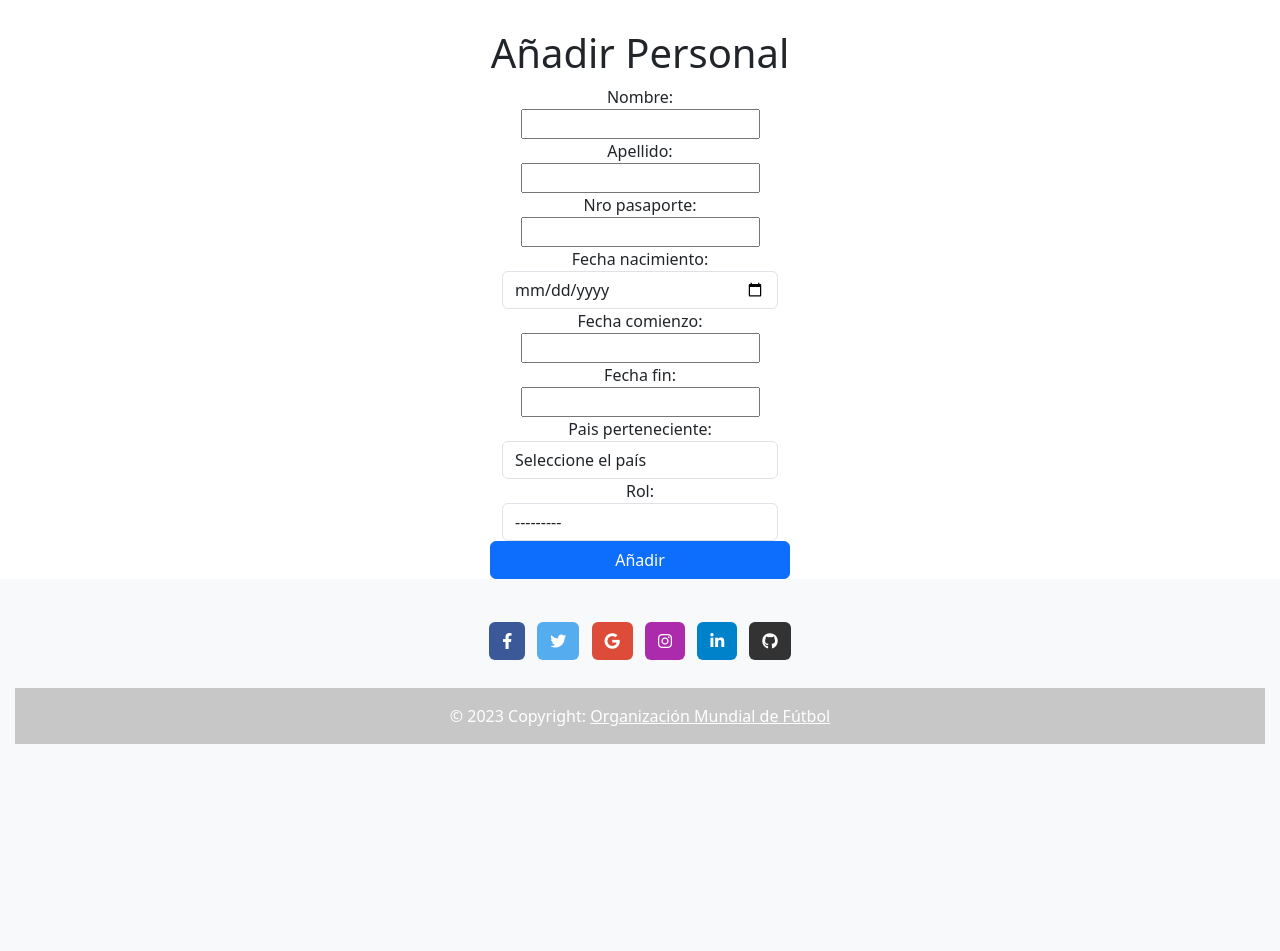
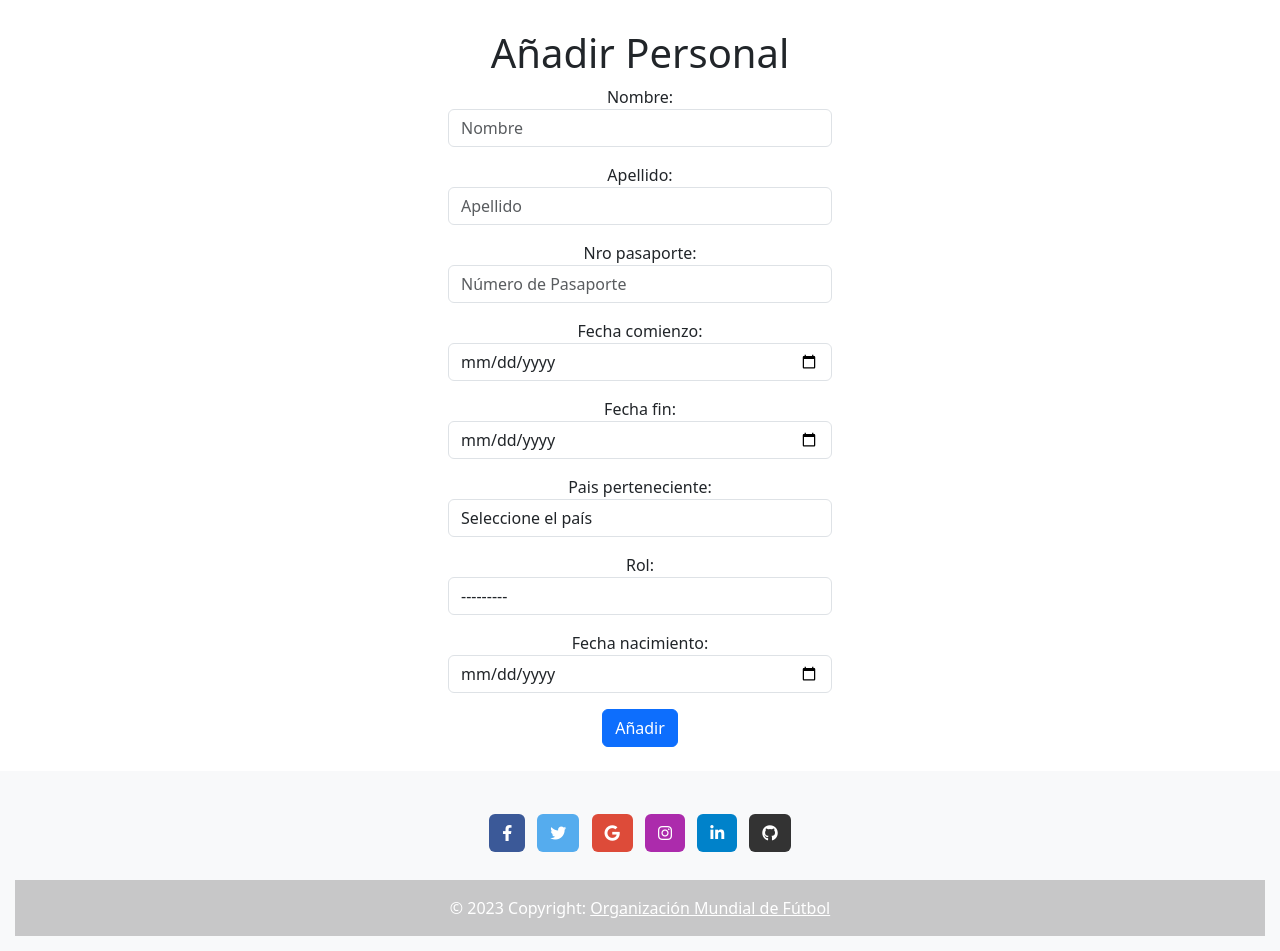
Before and after one commit to 0rellano/Organizacion_Mundial__django, a Django app: page /empleados/crear in a window 1280 px wide. Shown: the part 91-1042 px from the top of the page. Before the commit the page ends 835 px from the top, so only its background shows below. Run offline with Django 4.2, Linux system fonts and the light colour scheme; the visitor is signed in with stand-in values (Sample User, id 1); data that the repository does not hold is empty.

Commit message:
Formulario de crear y editar plantel listo

```diff
--- a/organizacion_mundial/forms.py
+++ b/organizacion_mundial/forms.py
@@ -250,6 +250,36 @@ class EmpleadoForm(forms.ModelForm):
         model = Personal
         fields = '__all__'
 
+    nombre = forms.CharField(
+        max_length=100,
+        widget=forms.TextInput(attrs={
+            'placeholder': 'Nombre',
+            'class': 'form-control',
+        })
+    )
+    apellido = forms.CharField(
+        max_length=100,
+        widget=forms.TextInput(attrs={
+            'placeholder': 'Apellido',
+            'class': 'form-control',
+        })
+    )
+    nro_pasaporte = forms.CharField(
+        max_length=200,
+        widget=forms.TextInput(attrs={
+            'placeholder': 'Número de Pasaporte',
+            'class': 'form-control',
+        })
+    )
+    fecha_comienzo = forms.DateField(
+        widget=DateInput(attrs={'class': 'form-control', 'placeholder': 'Fecha de comienzo'}),
+        input_formats=['%Y-%m-%d'],
+    )
+    fecha_fin = forms.DateField(
+        widget=DateInput(attrs={'class': 'form-control', 'placeholder': 'Fecha de fin'}),
+        input_formats=['%Y-%m-%d'],
+        required=False,  # Indica que el campo no es obligatorio
+    )
     pais_perteneciente = forms.ModelChoiceField(
         queryset=Pais.objects.all(),
         widget=forms.Select(attrs={
@@ -259,7 +289,6 @@ class EmpleadoForm(forms.ModelForm):
         initial=None,  # Establece el valor inicial en None
         empty_label=None,  # Elimina la etiqueta vacía predeterminada
     )
-
     rol = forms.ModelChoiceField(
         queryset=Rol.objects.all(),
         widget=forms.Select(attrs={
@@ -267,7 +296,6 @@ class EmpleadoForm(forms.ModelForm):
             'placeholder': 'Seleccione el rol'
         })
     )
-
     fecha_nacimiento = forms.DateField(
         widget=DateInput(attrs={'class': 'form-control', 'placeholder': 'Seleccione la fecha de nacimiento'}),
         input_formats=['%Y-%m-%d'],
--- a/organizacion_mundial/templates/pais/form_plantel.html
+++ b/organizacion_mundial/templates/pais/form_plantel.html
@@ -4,9 +4,60 @@
 <main class="d-flex flex-column align-items-center text-center mt-5">
     <br><br><br>
     <h1>Añadir Personal</h1>
-    <form method="post"  class="row" style="max-width: 300px;" action="{% url 'crear_empleado' %}">
+    <form method="post" class="row g-3" style="max-width: 400px;" action="{% url 'crear_empleado' %}">
         {% csrf_token %}
-        <div class="col"> {{ form }} </div>
-        <button class="btn btn-primary" type="submit">Añadir</button>
+        <div class="col-12">
+            <div class="form-group">
+                {{ form.nombre.label_tag }}
+                {{ form.nombre }}
+            </div>
+        </div>
+        <div class="col-12">
+            <div class="form-group">
+                {{ form.apellido.label_tag }}
+                {{ form.apellido }}
+            </div>
+        </div>
+        <div class="col-12">
+            <div class="form-group">
+                {{ form.nro_pasaporte.label_tag }}
+                {{ form.nro_pasaporte }}
+            </div>
+        </div>
+        <div class="col-12">
+            <div class="form-group">
+                {{ form.fecha_comienzo.label_tag }}
+                {{ form.fecha_comienzo }}
+            </div>
+        </div>
+        <div class="col-12">
+            <div class="form-group">
+                {{ form.fecha_fin.label_tag }}
+                {{ form.fecha_fin }}
+            </div>
+        </div>
+        <div class="col-12">
+            <div class="form-group">
+                {{ form.pais_perteneciente.label_tag }}
+                {{ form.pais_perteneciente }}
+            </div>
+        </div>
+        <div class="col-12">
+            <div class="form-group">
+                {{ form.rol.label_tag }}
+                {{ form.rol }}
+            </div>
+        </div>
+        <div class="col-12">
+            <div class="form-group">
+                {{ form.fecha_nacimiento.label_tag }}
+                {{ form.fecha_nacimiento }}
+            </div>
+        </div>
+        <div class="col-12">
+            <button class="btn btn-primary" type="submit">Añadir</button>
+        </div>
+    </form>
+    <br>
 </main>
 {% endblock %}
--- a/organizacion_mundial/templates/pais/pais.html
+++ b/organizacion_mundial/templates/pais/pais.html
@@ -88,9 +88,9 @@
                             </p>
                             <p><strong>Fecha de Comienzo:</strong> {{ empleado.fecha_comienzo }}</p>
                             {% if empleado.fecha_fin == None %}
-                                <p><strong>Estado:</strong> Sigue trabajando</p>
+                                <p class="card-text text-success"><strong>Estado:</strong> Sigue trabajando</p>
                             {% else %}
-                                <p><strong>Estado:</strong> No sigue trabajando</p>
+                                <p class="card-text text-danger"><strong>Estado:</strong> No sigue trabajando</p>
                             {% endif %}
 
                             <p><strong>Rol:</strong> {{ empleado.rol }}</p>
```
Also changed, not shown: organizacion_mundial/templates/pais/form_plantel_update.html (+53 -3 lines).
